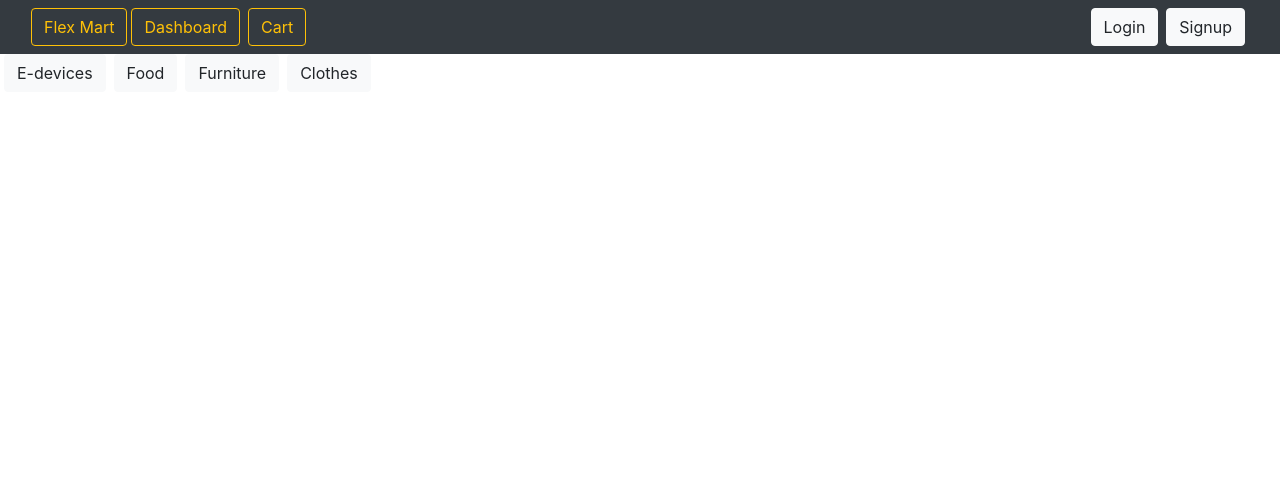
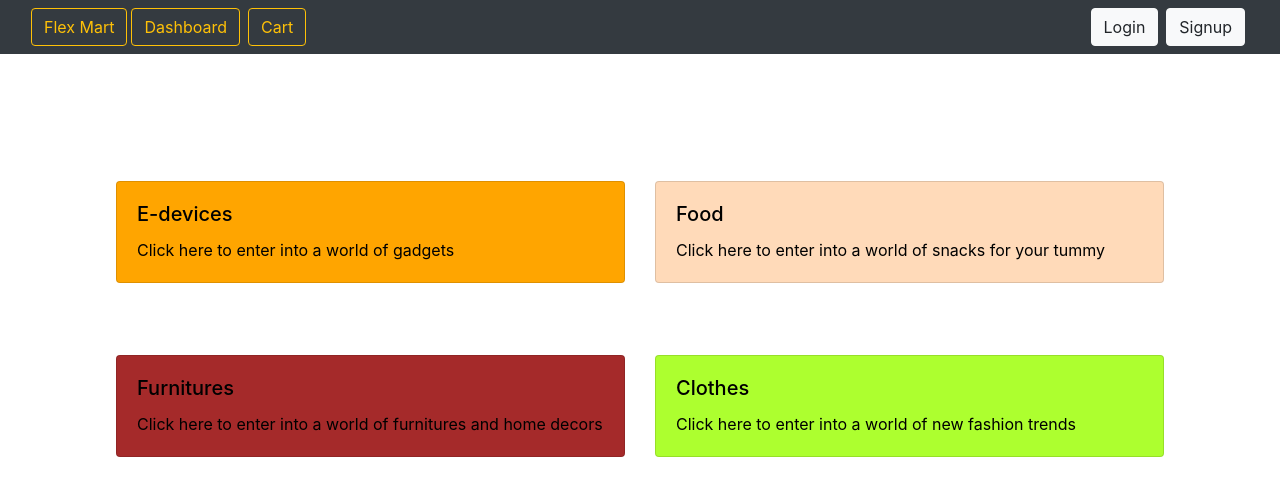
Before and after one commit to Me-and-the-bois/FlexMart, a React (Create React App) app: page /customer/dashboard in a window 1280 px wide. Shown: the top 496 px of the page. Built offline with nearby package versions, Linux system fonts and the light colour scheme.

Commit message:
Dashboard css partly improved

```diff
--- /dev/null
+++ b/src/Components/Customer View/customer.css
@@ -0,0 +1,24 @@
+.upper {
+    padding-top: 10%;
+    padding-bottom: 5%;
+}
+
+.edevice {
+    background-color: orange;
+}
+
+.clothes {
+    background-color:greenyellow;
+}
+
+.furniture {
+    background-color: brown;
+}
+
+.food {
+    background-color:peachpuff;
+}
+
+.card {
+    color: black;
+}
--- a/src/Components/Customer View/customer.js
+++ b/src/Components/Customer View/customer.js
@@ -1,15 +1,69 @@
 import React, { Fragment } from 'react';
-import {Link} from 'react-router-dom';
+import { withRouter } from 'react-router-dom';
+import './customer.css';
 
-const customer = ()  => {
-    return(
-        <Fragment>
-            <Link to='/customer/dashboard/e-devices'><button type="button" className="btn btn-light mx-1">E-devices</button></Link>
-            <Link to='/customer/dashboard/food'><button type="button" className="btn btn-light mx-1">Food</button></Link>
-            <Link to='/customer/dashboard/furniture'><button type="button" className="btn btn-light mx-1">Furniture</button></Link>
-            <Link to='/customer/dashboard/clothes'><button type="button" className="btn btn-light mx-1">Clothes</button></Link>
-        </Fragment>
-    );
+class customer extends React.Component {
+
+    render() {
+        return(
+            <Fragment>
+                <div className="container">
+                    <div className="row m-3 upper">
+                        <div className="col-sm-6">
+                            {/* <Link to='/customer/dashboard/e-devices'> */}
+                                <div className="card edevice" onClick={() => {
+                                    this.props.history.push('/customer/dashboard/e-devices');
+                                }}>
+                                    <div className="card-body">
+                                        <h5 className="card-title">E-devices</h5>
+                                        <p className="card-text">Click here to enter into a world of gadgets</p>
+                                    </div>
+                                </div>
+                            {/* </Link> */}
+                        </div>
+                        <div className="col-sm-6">
+                            {/* <Link to='/customer/dashboard/food'> */}
+                                <div className="card food" onClick={() => {
+                                    this.props.history.push('/customer/dashboard/food');
+                                }}>
+                                    <div className="card-body">
+                                        <h5 className="card-title">Food</h5>
+                                        <p className="card-text">Click here to enter into a world of snacks for your tummy</p>
+                                    </div>
+                                </div>
+                            {/* </Link> */}
+                        </div>
+                    </div>
+                    <div className="row m-3">
+                        <div className="col-sm-6">
+                            {/* <Link to='/customer/dashboard/furniture'> */}
+                                <div className="card furniture" onClick={() => {
+                                    this.props.history.push('/customer/dashboard/furniture');
+                                }}>
+                                    <div className="card-body">
+                                        <h5 className="card-title">Furnitures</h5>
+                                        <p className="card-text">Click here to enter into a world of furnitures and home decors</p>
+                                    </div>
+                                </div>
+                            {/* </Link> */}
+                        </div>
+                        <div className="col-sm-6">
+                            {/* <Link to='/customer/dashboard/clothes'> */}
+                                <div className="card clothes" onClick={() => {
+                                    this.props.history.push('/customer/dashboard/clothes');
+                                }}>
+                                    <div className="card-body">
+                                        <h5 className="card-title">Clothes</h5>
+                                        <p className="card-text">Click here to enter into a world of new fashion trends</p>
+                                    </div>
+                                </div>
+                            {/* </Link> */}
+                        </div>
+                    </div>
+                </div>
+            </Fragment>
+        );
+    }
 }
 
-export default customer;
+export default withRouter(customer);
```
